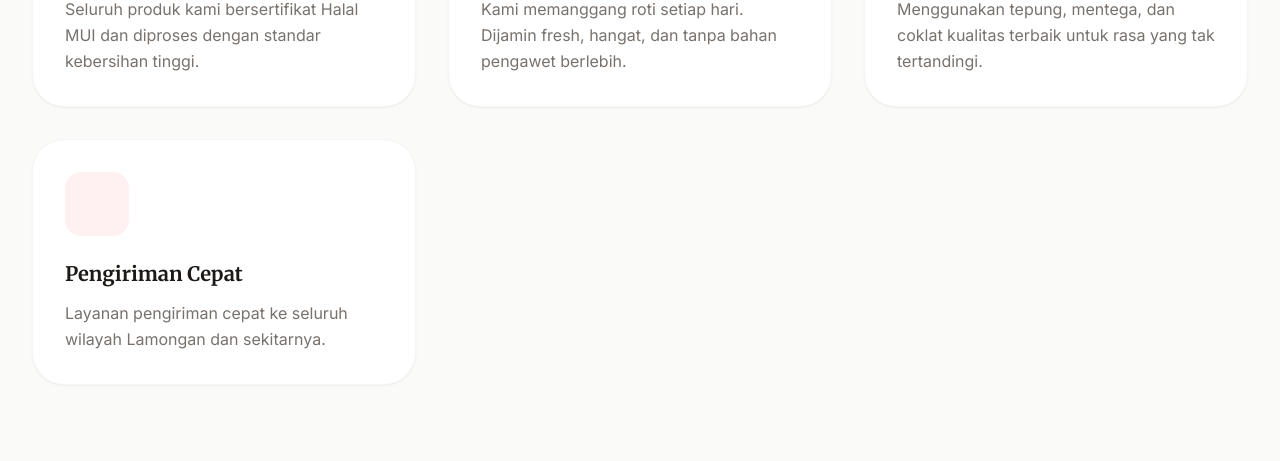
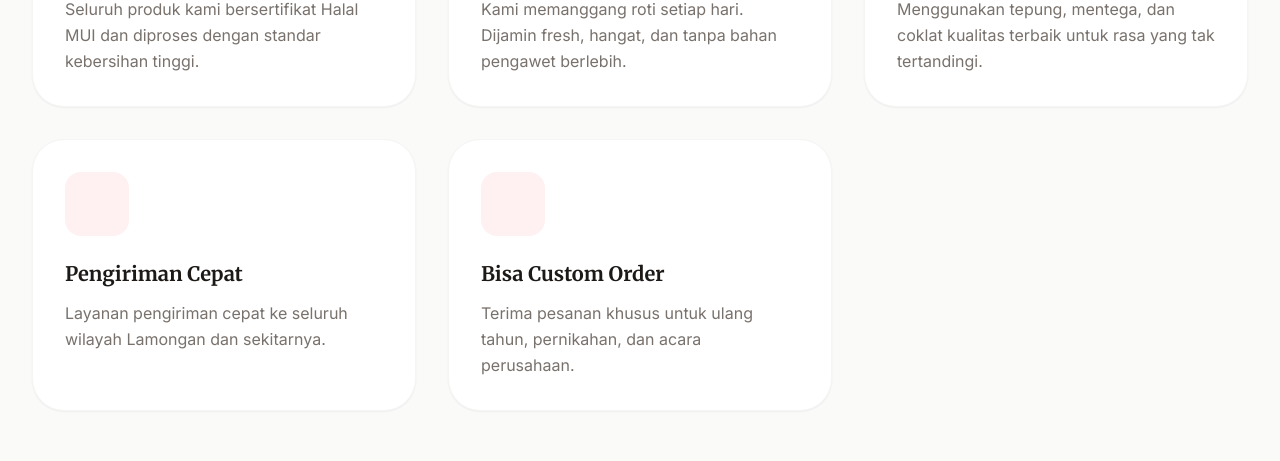
Before and after one commit to ythStevin0/lyly-bakery, a React (Vite) app: page / in a window 1280 px wide. Shown: the part 1078-1539 px from the top of the page. Built offline with nearby package versions, Linux system fonts and the light colour scheme.

Commit message:
Add custom order feature to features list

```diff
--- a/constants.ts
+++ b/constants.ts
@@ -119,5 +119,10 @@ export const FEATURES = [
     title: "Pengiriman Cepat",
     description: "Layanan pengiriman cepat ke seluruh wilayah Lamongan dan sekitarnya.",
     icon: "Truck"
+  },
+  {
+    title: "Bisa Custom Order",
+    description: "Terima pesanan khusus untuk ulang tahun, pernikahan, dan acara perusahaan.",
+    icon: "Cake"
   }
 ];
```
